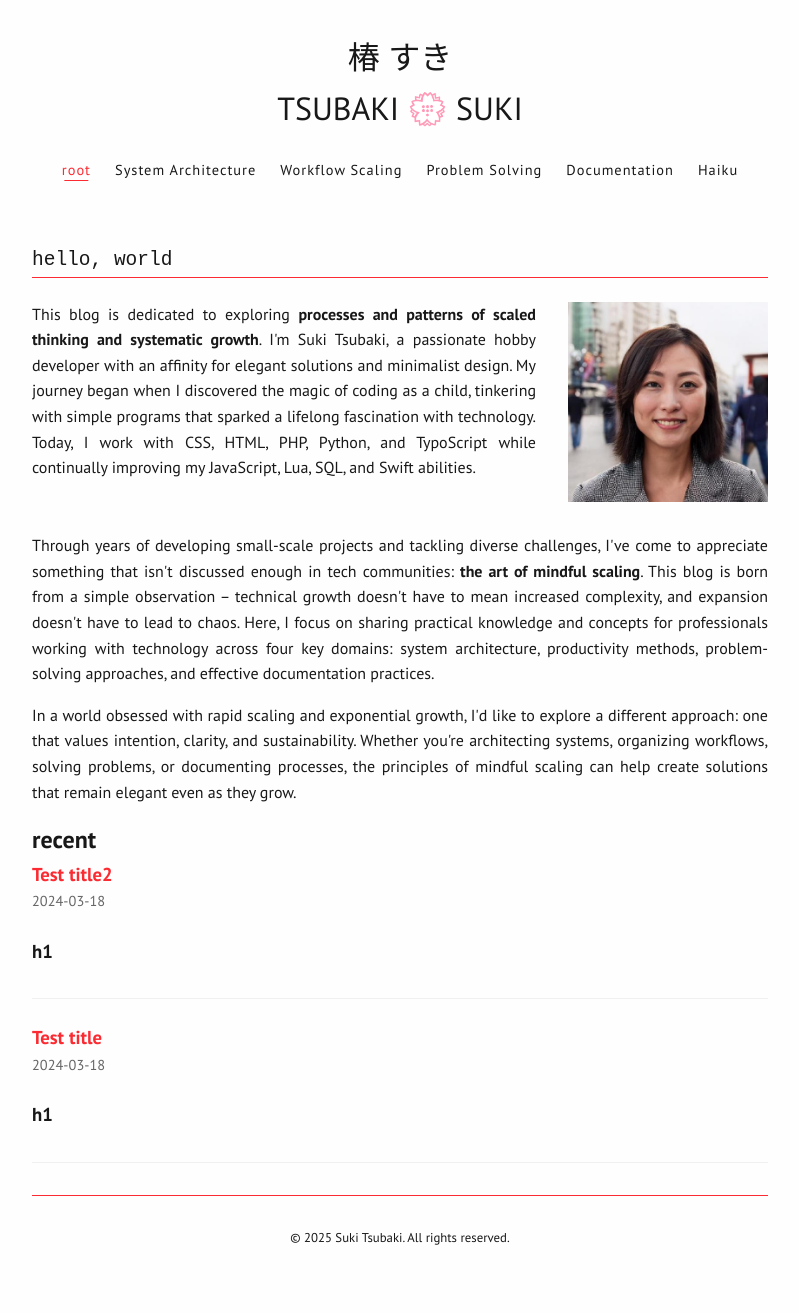
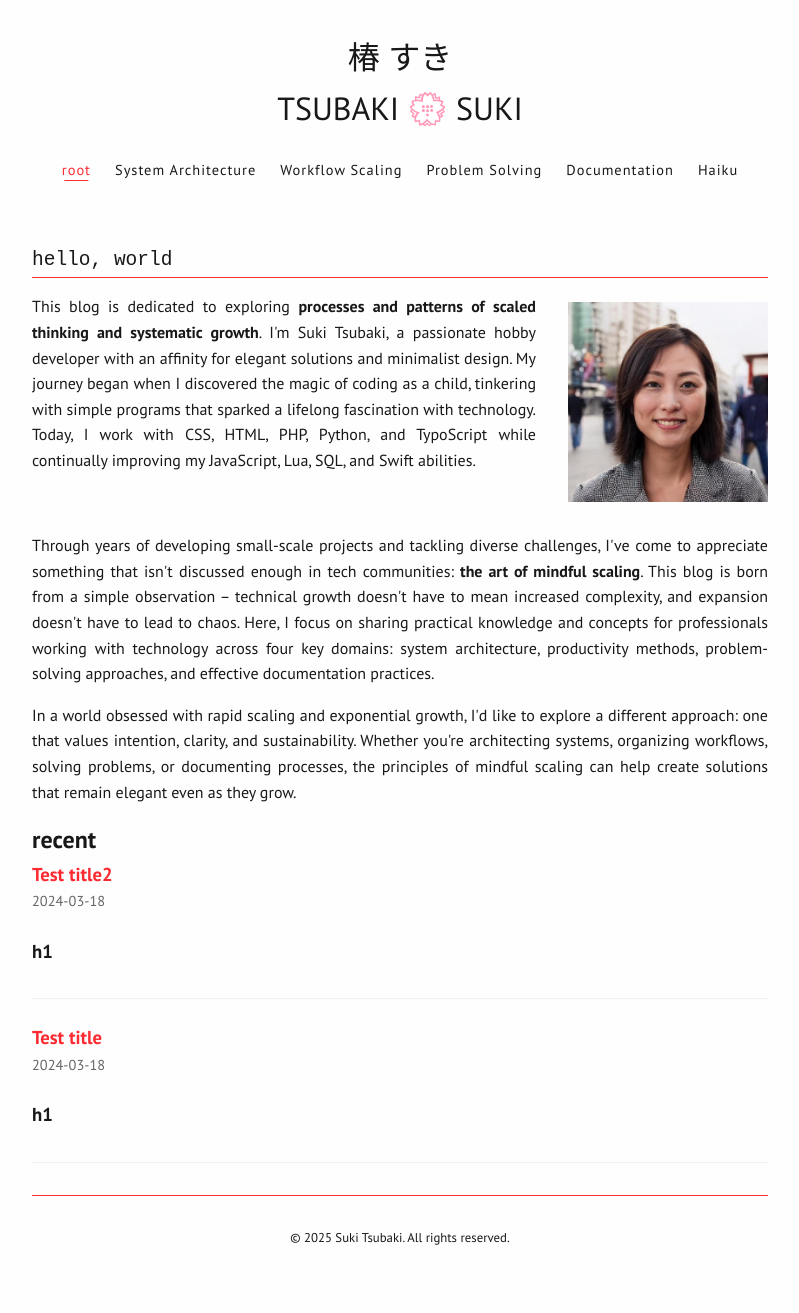
Before and after one commit to sukitsubaki/sukitsubaki.github.io, a Jekyll site: the page built from index.html, in a window 1280 px wide. Shown: the whole page, without its empty margins (240-1039 px from the left). Built offline with Jekyll 4.4.1, drawn with Linux system fonts in a browser that asks for light colours.

Commit message:
Update index.html

```diff
--- a/index.html
+++ b/index.html
@@ -8,7 +8,7 @@ title: Home
         <h1>hello, world</h1>
         <div class="about-me">
             <div class="about-me-text">
-                <p style="margin: 0.5rem 0">
+                <p style="margin: 0.05rem 0">
                     This blog is dedicated to exploring <strong>processes and patterns of scaled thinking and systematic growth</strong>. I'm Suki Tsubaki, a passionate hobby developer with an affinity for elegant solutions and minimalist design. My journey began when I discovered the magic of coding as a child, tinkering with simple programs that sparked a lifelong fascination with technology. Today, I work with CSS, HTML, PHP, Python, and TypoScript while continually improving my JavaScript, Lua, SQL, and Swift abilities.
                 </p>
             </div>
```
